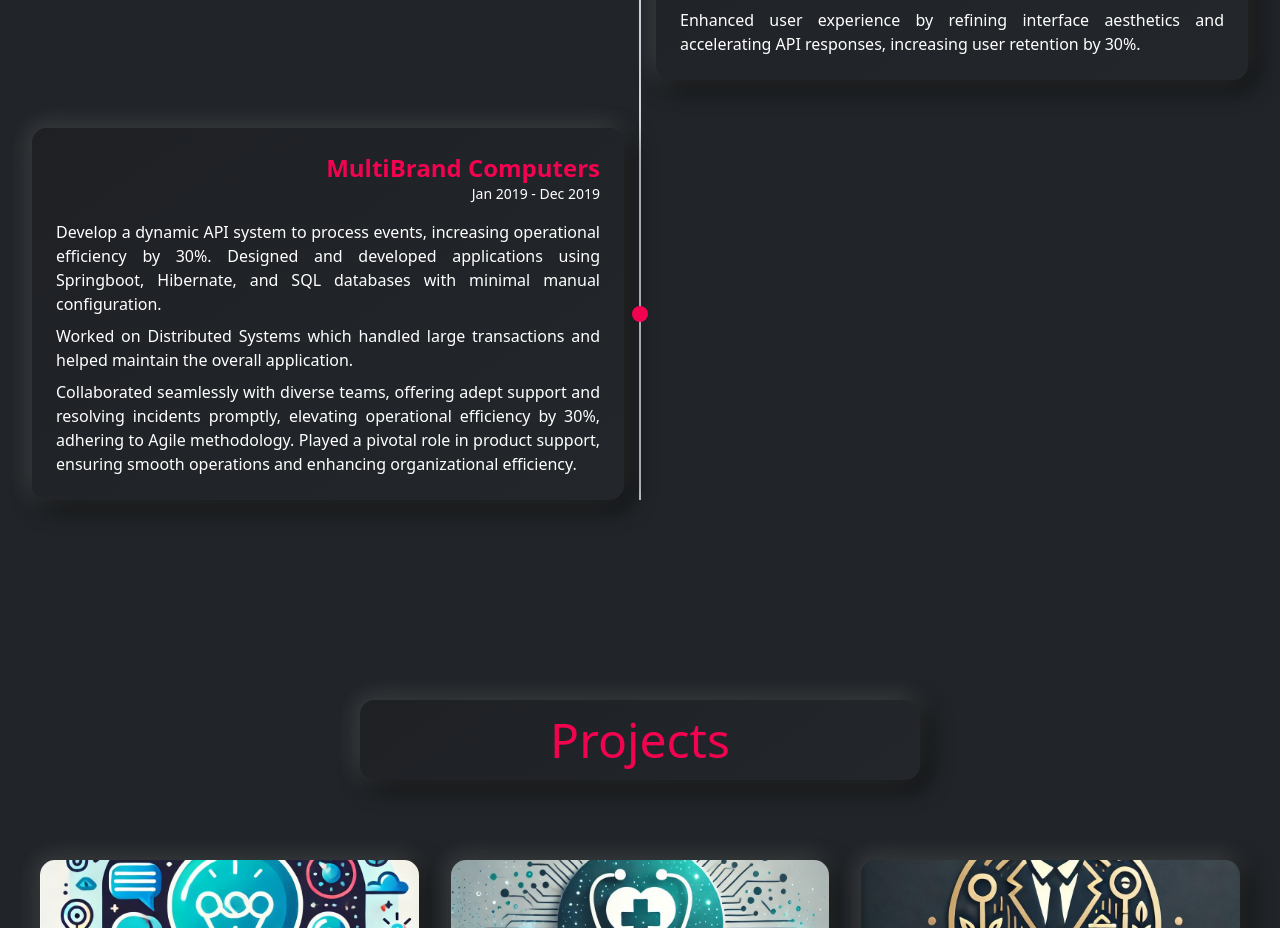
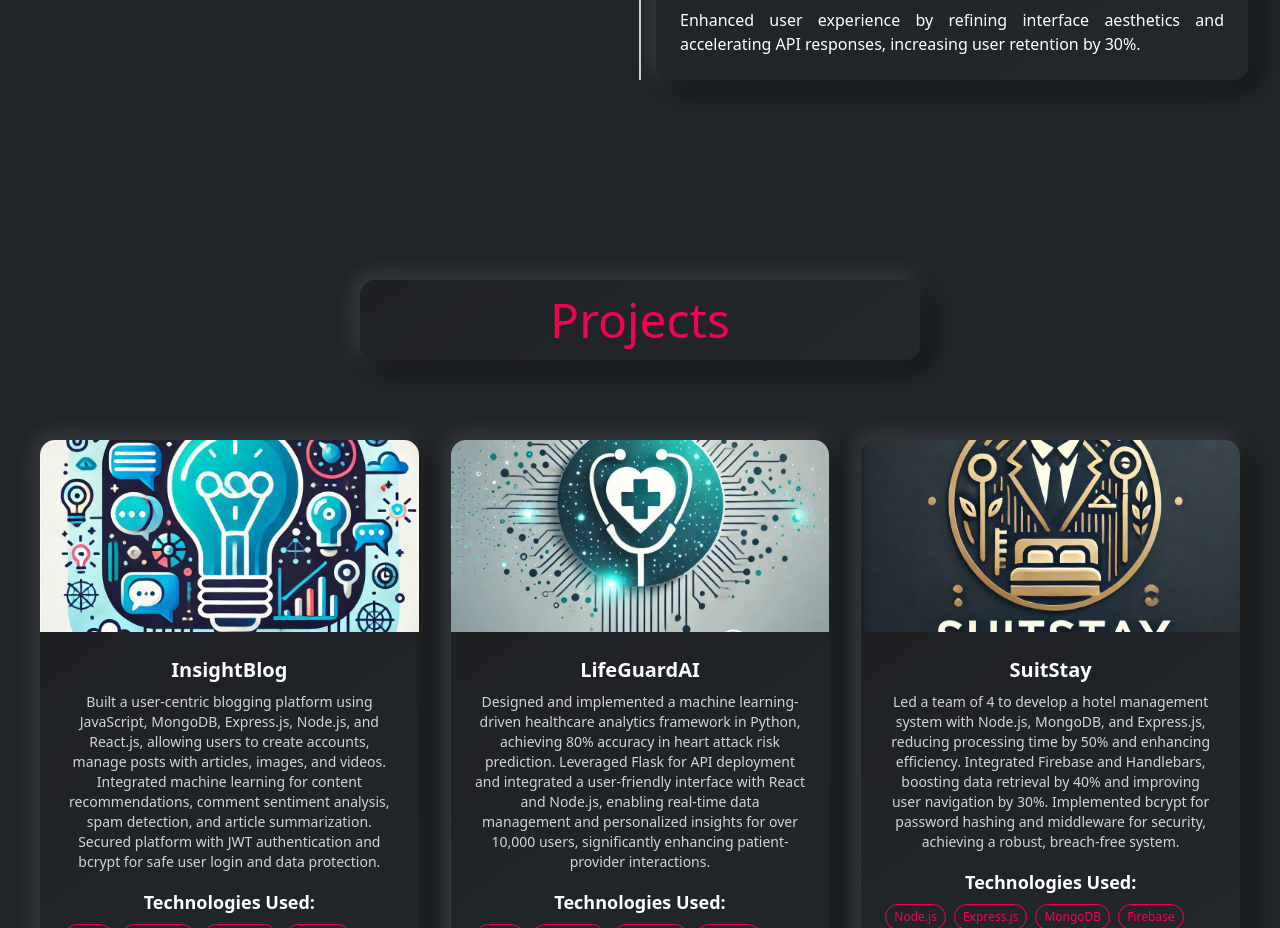
Before and after one commit to mahesh349/Portfolio, a React (Vite) app: page / in a window 1280 px wide. Shown: the part 4940-5868 px from the top of the page. Built offline with nearby package versions, Linux system fonts and the light colour scheme.

Commit message:
Minor Changes

```diff
--- a/src/constants/Contents.jsx
+++ b/src/constants/Contents.jsx
@@ -206,17 +206,17 @@
             Sentence6: 'Strengthened application stability through meticulous unit testing using Jest and Mocha, proactively addressing potential bottlenecks.',
             Sentence7: 'Enhanced user experience by refining interface aesthetics and accelerating API responses, increasing user retention by 30%.'
         }
-    },
+    }
     // FOR GOLDMAN SACHS BELOW
-    {
-        CompanyName: 'MultiBrand Computers', //Multibrand Computers
-        TimeLine: 'Jan 2019 - Dec 2019',
-        Description: {
-            Sentence1: 'Develop a dynamic API system to process events, increasing operational efficiency by 30%. Designed and developed applications using Springboot, Hibernate, and SQL databases with minimal manual configuration.',
-            Sentence2: 'Worked on Distributed Systems which handled large transactions and helped maintain the overall application.',
-            Sentence3: 'Collaborated seamlessly with diverse teams, offering adept support and resolving incidents promptly, elevating operational efficiency by 30%, adhering to Agile methodology. Played a pivotal role in product support, ensuring smooth operations and enhancing organizational efficiency.',
-        }
-    }
+    // {
+    //     CompanyName: 'MultiBrand Computers', //Multibrand Computers
+    //     TimeLine: 'Jan 2019 - Dec 2019',
+    //     Description: {
+    //         Sentence1: 'Develop a dynamic API system to process events, increasing operational efficiency by 30%. Designed and developed applications using Springboot, Hibernate, and SQL databases with minimal manual configuration.',
+    //         Sentence2: 'Worked on Distributed Systems which handled large transactions and helped maintain the overall application.',
+    //         Sentence3: 'Collaborated seamlessly with diverse teams, offering adept support and resolving incidents promptly, elevating operational efficiency by 30%, adhering to Agile methodology. Played a pivotal role in product support, ensuring smooth operations and enhancing organizational efficiency.',
+    //     }
+    // }
 ];
 
 // Project Section
```
